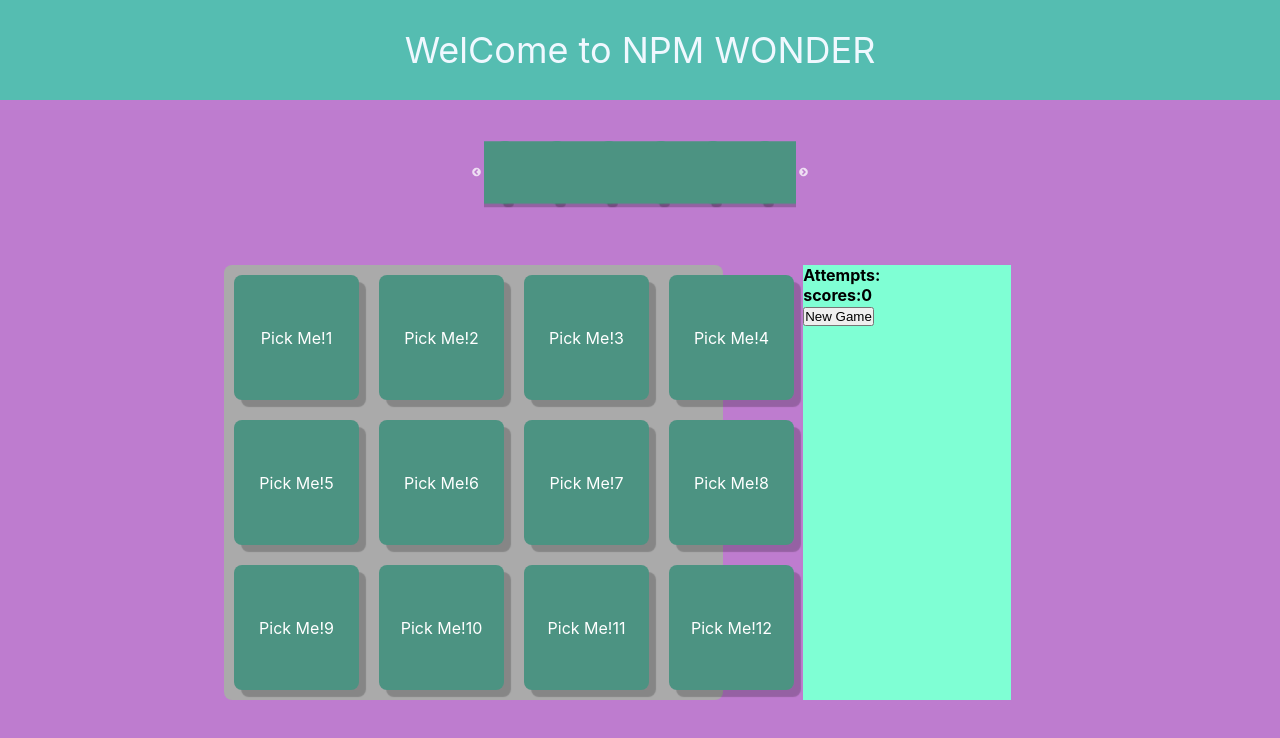
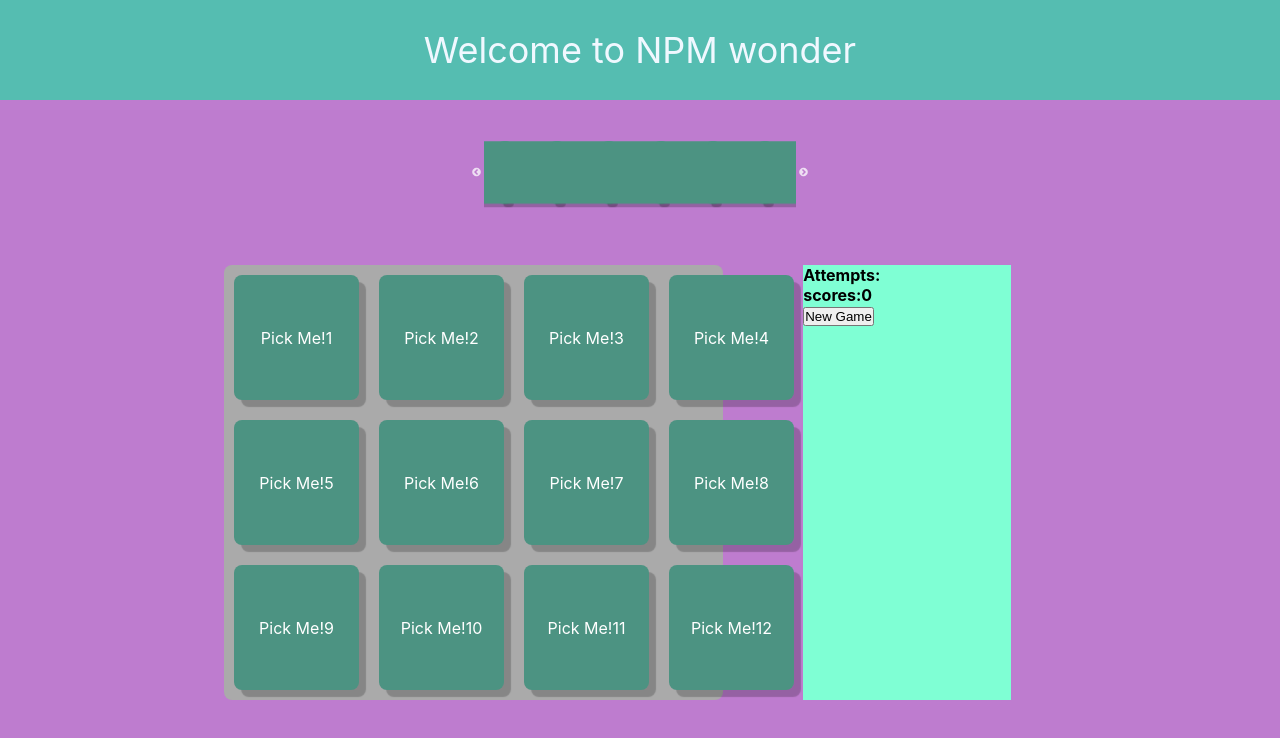
Before and after one commit to SalemAbebe/simple-react-game, a React (Create React App) app: page / in a window 1280 px wide. Shown: the top 738 px of the page. Built offline with nearby package versions, Linux system fonts and the light colour scheme.

Commit message:
Update NavBar.js

```diff
--- a/src/components/NavBar/NavBar.js
+++ b/src/components/NavBar/NavBar.js
@@ -3,7 +3,7 @@ import "./NavBar.css";
 function NavBar() {
   return (
     <div className="navBar">
-      <div className="gameHeader">WelCome to NPM WONDER</div>
+      <div className="gameHeader">Welcome to NPM wonder</div>
     </div>
   );
 }
```
